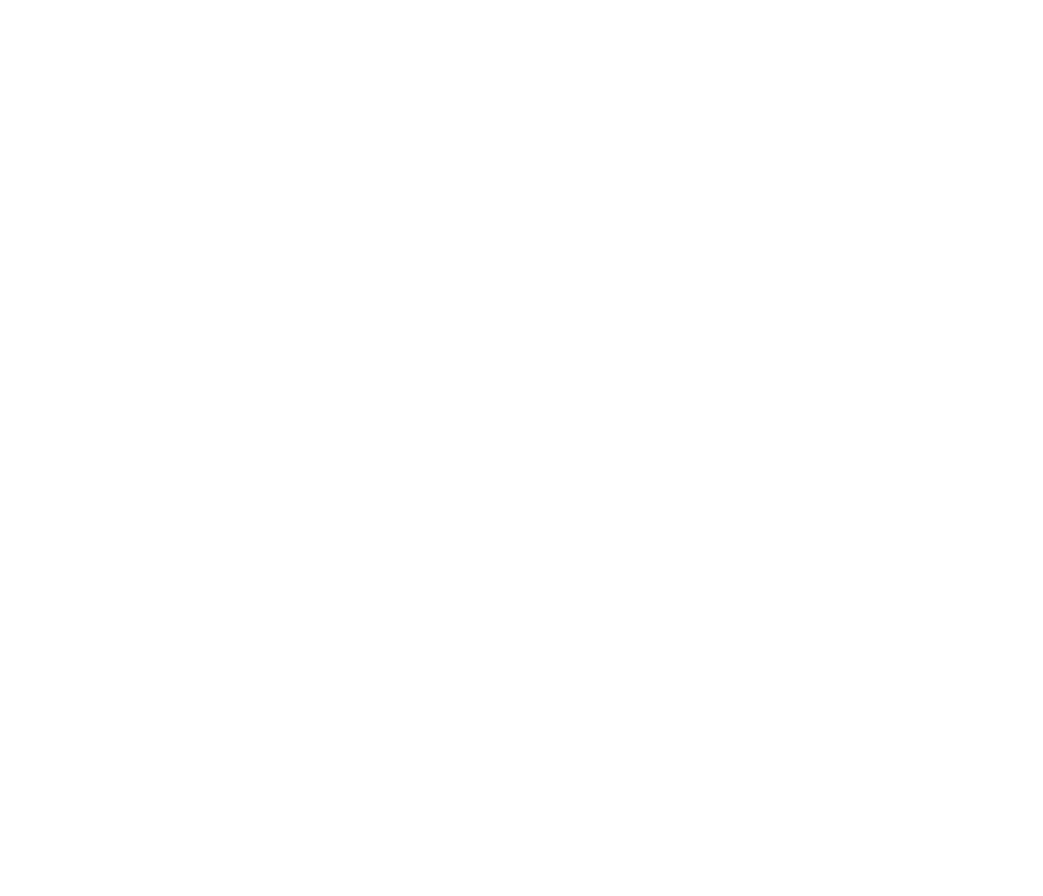
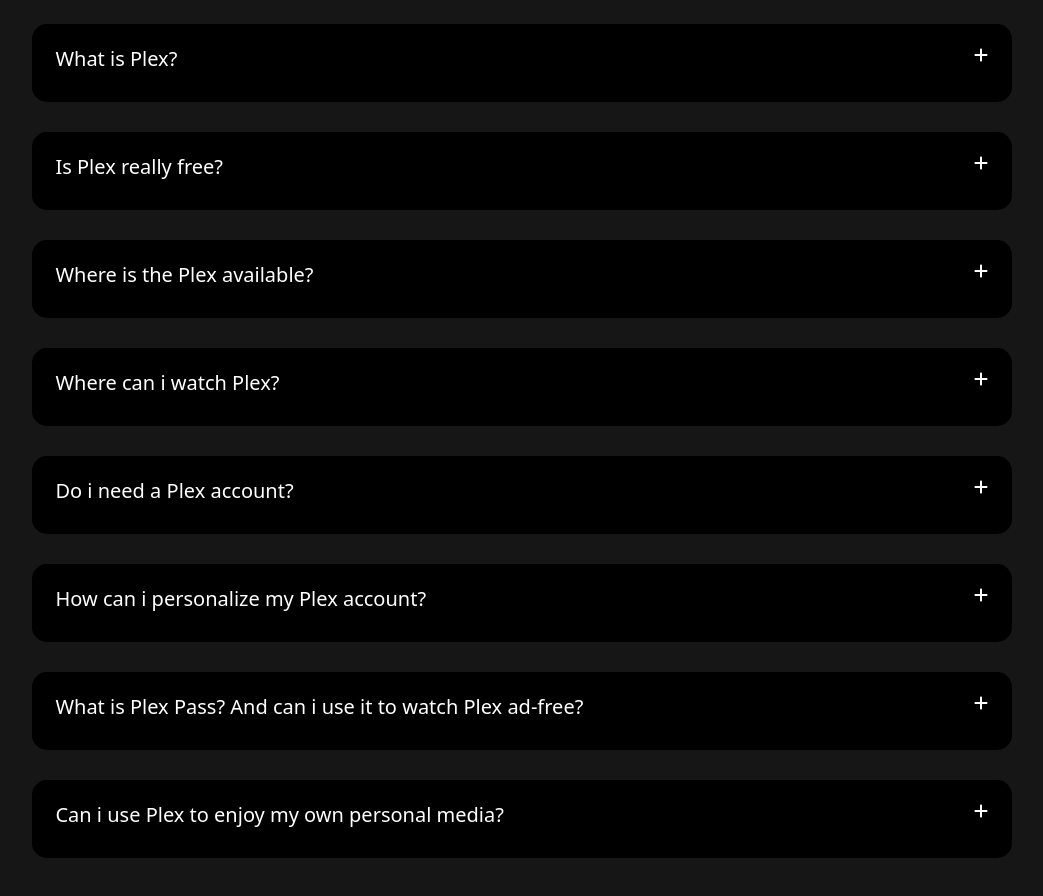
Before and after one commit to honotoZ/Plexbox-Project, a React (Vite) app: page / in a window 1280 px wide. Shown: the part 8700-9596 px from the top of the page, without its empty margins (118-1161 px from the left). Before the commit the page ends 8570 px from the top, so only its background shows below. Built offline with nearby package versions, Linux system fonts and the light colour scheme.

Commit message:
commiting 9th time

```diff
--- a/src/App.css
+++ b/src/App.css
@@ -930,3 +930,161 @@
     position: relative;
     top: 2rem;
 }
+
+/* Questions and Answer */
+.QnA-container{
+    /* border: 2px solid red; */
+    min-height: 100vh;
+    display: flex;
+    flex-direction: column;
+    justify-content: center;
+    align-items: center;
+    gap: 30px;
+    padding: 5%;
+    /* background-color: rgb(33, 31, 31); */
+    background-color: #0f0f0f3e;
+}
+.QnA-container .header{
+    font-size: 2.5rem;
+    font-weight: 550;
+}
+.qna1{
+    /* border: 2px solid red; */
+    display: flex;
+    flex-direction: column;
+    width: 85%;
+    border-radius: 15px;
+    padding: 2%;
+    gap: 20px;
+    background-color: black;
+}
+.qna1-header{
+    /* border: 2px solid red; */
+    display: flex;
+    justify-content: space-between;
+    cursor: pointer;
+}
+.qna2{
+    /* border: 2px solid red; */
+    display: flex;
+    flex-direction: column;
+    width: 85%;
+    border-radius: 15px;
+    padding: 2%;
+    gap: 20px;
+    background-color: black;
+}
+.qna2-header{
+    /* border: 2px solid red; */
+    display: flex;
+    justify-content: space-between;
+    cursor: pointer;
+}
+.qna3{
+    /* border: 2px solid red; */
+    display: flex;
+    flex-direction: column;
+    width: 85%;
+    border-radius: 15px;
+    padding: 2%;
+    gap: 20px;
+    background-color: black;
+}
+.qna3-header{
+    /* border: 2px solid red; */
+    display: flex;
+    justify-content: space-between;
+    cursor: pointer;
+}
+.qna4{
+    /* border: 2px solid red; */
+    display: flex;
+    flex-direction: column;
+    width: 85%;
+    border-radius: 15px;
+    padding: 2%;
+    gap: 20px;
+    background-color: black;
+}
+.qna4-header{
+    /* border: 2px solid red; */
+    display: flex;
+    justify-content: space-between;
+    cursor: pointer;
+}
+.qna5{
+    /* border: 2px solid red; */
+    display: flex;
+    flex-direction: column;
+    width: 85%;
+    border-radius: 15px;
+    padding: 2%;
+    gap: 20px;
+    background-color: black;
+}
+.qna5-header{
+    /* border: 2px solid red; */
+    display: flex;
+    justify-content: space-between;
+    cursor: pointer;
+}
+.qna6{
+    /* border: 2px solid red; */
+    display: flex;
+    flex-direction: column;
+    width: 85%;
+    border-radius: 15px;
+    padding: 2%;
+    gap: 20px;
+    background-color: black;
+}
+.qna6-header{
+    /* border: 2px solid red; */
+    display: flex;
+    justify-content: space-between;
+    cursor: pointer;
+}
+.qna7{
+    /* border: 2px solid red; */
+    display: flex;
+    flex-direction: column;
+    width: 85%;
+    border-radius: 15px;
+    padding: 2%;
+    gap: 20px;
+    background-color: black;
+}
+.qna7-header{
+    /* border: 2px solid red; */
+    display: flex;
+    justify-content: space-between;
+    cursor: pointer;
+}
+.qna7 p span{
+    color: #deb212;
+}
+.qna7 p span:hover{
+    cursor: pointer;
+}
+.qna8{
+    /* border: 2px solid red; */
+    display: flex;
+    flex-direction: column;
+    width: 85%;
+    border-radius: 15px;
+    padding: 2%;
+    gap: 20px;
+    background-color: black;
+}
+.qna8-header{
+    /* border: 2px solid red; */
+    display: flex;
+    justify-content: space-between;
+    cursor: pointer;
+}
+.qna8 p span{
+    color: #deb212;
+}
+.qna8 p span:hover{
+    cursor: pointer;
+}
--- a/src/App.jsx
+++ b/src/App.jsx
@@ -8,6 +8,7 @@
 import WatchContent from './Components/WatchContent';
 import ExploreContent from './Components/ExploreContent';
 import ExtraContent from './Components/ExtraContent';
+import QnAcontent from './Components/QnAcontent'
 
 function App() {
   return (
@@ -19,6 +20,7 @@
       <WatchContent/>
       <ExploreContent/>
       <ExtraContent/>
+      <QnAcontent/>
     </>
   )
 }
--- /dev/null
+++ b/src/Components/QnAcontent.jsx
@@ -0,0 +1,142 @@
+import React, { useState } from 'react'
+import { FaPlus } from "react-icons/fa6";
+
+function QnAcontent() {
+    const [isOpen, setIsOpen] = useState(false);
+    const [isOpen2, setIsOpen2]=useState(false);
+    const [isOpen3,setIsOpen3]=useState(false);
+    const [isOpen4,setIsOpen4]=useState(false);
+    const [isOpen5,setIsOpen5]=useState(false);
+    const [isOpen6,setIsOpen6]=useState(false);
+    const [isOpen7,setIsOpen7]=useState(false);
+    const [isOpen8,setIsOpen8]=useState(false);
+
+    return (
+        <div className='QnA-container text-white'>
+            <div className='header text-center'>Question or two? Here’s an answer or two.</div>
+            <div className='qna1'>
+                <div
+                className={`qna1-header ${isOpen?'active':''}`}
+                onClick={()=>setIsOpen(!isOpen)}
+                >
+                    <h5>What is Plex?</h5>
+                    <FaPlus className='icon1'/>
+                </div>
+
+                {isOpen &&
+                (
+                    <p className='qna1-body'>A one-stop destination to stream movies, TV shows, and music,
+                    Plex is the most comprehensive entertainment platform available today. Available on almost
+                    any device, Plex is the first-and-only streaming platform to offer free ad-supported movies,
+                    shows, and live TV together with the ability to easily search—and add to your Watchlist—any title
+                    ever made, no matter which streaming service it lives on. Using the platform as their entertainment
+                    concierge, 17 million (and growing!) monthly active users count on Plex for new discoveries and recommendations
+                    from all their favorite streaming apps, personal media libraries, and beyond.</p>
+                )}
+            </div>
+            <div className='qna2'>
+                <div className='qna2-header'
+                onClick={()=>setIsOpen2(!isOpen2)}
+                >
+                    <h5>Is Plex really free?</h5>
+                    <FaPlus className='icon2'/>
+                </div>
+                {isOpen2 &&
+                (
+                <p>Plex is a free streaming app for everyone, no credit cards
+                or subscription costs or hidden fees. To keep our service free
+                we include ads which monetize all of the content that our partners,
+                such as Lionsgate, AMC, and A24, provide to us.</p>
+                )}
+            </div>
+            <div className='qna3'>
+                <div className='qna3-header'
+                onClick={()=>setIsOpen3(!isOpen3)}
+                >
+                    <h5>Where is the Plex available?</h5>
+                    <FaPlus className='icon3'/>
+                </div>
+                {isOpen3 &&
+                (
+                <p>Plex is available in almost every country in the world. No other
+                free streaming service delivers more content to and from more countries
+                worldwide.</p>
+                )}
+            </div>
+            <div className='qna4'>
+                <div className='qna4-header'
+                onClick={()=>setIsOpen4(!isOpen4)}
+                >
+                    <h5>Where can i watch Plex?</h5>
+                    <FaPlus className='icon4'/>
+                </div>
+                {isOpen4 &&
+                (
+                <p>Watch Plex instantly online from your personal computer or on any
+                internet-connected device that offers the Plex app. That includes streaming
+                media players (Amazon Fire TV, Android TV, Apple TV, Chromecast, Roku, etc.),
+                smart TVs (LG, Hisense, Samsung, VIZIO, etc.), smartphones, tablets, game consoles,
+                and more!</p>
+                )}
+            </div>
+            <div className='qna5'>
+                <div className='qna5-header'
+                onClick={()=>setIsOpen5(!isOpen5)}
+                >
+                    <h5>Do i need a Plex account?</h5>
+                    <FaPlus className='icon5'/>
+                </div>
+                {isOpen5&&
+                (<p>You do not need to create an account to use Plex, but you
+                get more when you do. Benefits that come with your free account
+                include access to your very own universal Watchlist, the ability
+                to customize the streaming services that show up in your search results,
+                the ability to pick up where you left off on any device, and more.</p>
+                )}
+            </div>
+            <div className='qna6'>
+                <div className='qna6-header'
+                onClick={()=>setIsOpen6(!isOpen6)}
+                >
+                    <h5>How can i personalize my Plex account?</h5>
+                    <FaPlus className='icon6'/>
+                </div>
+                {isOpen6&&
+                (<p>It’s free and easy. Just create your free Plex account, and
+                you can add movies to your own universal Watchlist, add favorite
+                channels to your live TV lineup, personalize your streaming services,
+                and more.</p>)}
+            </div>
+            <div className='qna7'>
+                <div className='qna7-header'
+                onClick={()=>setIsOpen7(!isOpen7)}
+                >
+                    <h5>What is Plex Pass? And can i use it to watch Plex ad-free? </h5>
+                    <FaPlus className='icon7'/>
+                </div>
+                {isOpen7&&
+                (<p>Plex Pass is our premium subscription option designed for our
+                users looking to get the most out of their own personal media via
+                their Plex Media Server. We do not currently offer any option for
+                watching Plex-provided content without ads. A Plex Pass does not remove
+                ads, nor does it provide access to extra content on our free services.
+                Check out an overview on Plex Pass benefits <span>here</span>.</p>)}
+            </div>
+            <div className='qna8'>
+                <div className='qna8-header'
+                onClick={()=>setIsOpen8(!isOpen8)}
+                >
+                    <h5>Can i use Plex to enjoy my own personal media?</h5>
+                    <FaPlus className='icon8'/>
+                </div>
+                {isOpen8 &&
+                (<p>Yes! If you are looking for the perfect home for your own media, look
+                no further than the Plex Media Server. You can install the server on a computer
+                or NAS device you already have and then get up and running in minutes. Check out
+                our support articles <span>here</span>.</p>)}
+            </div>
+        </div>
+    )
+}
+
+export default QnAcontent
```
Also changed, not shown: 1 other file (tests, documents, lock files or other folders).
